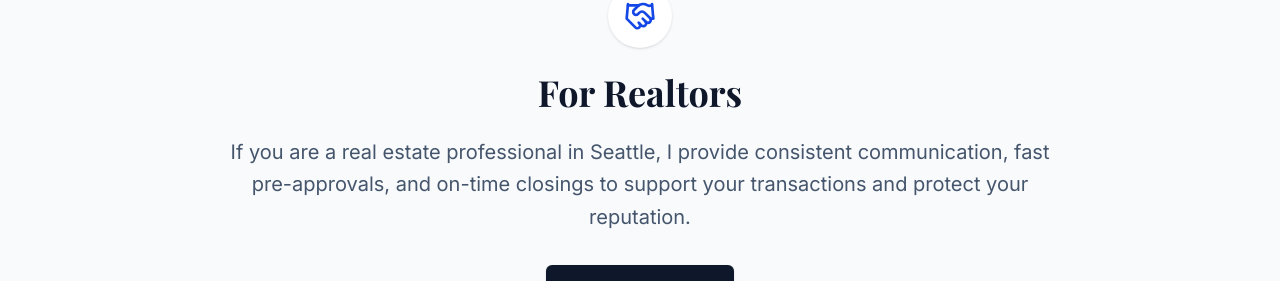
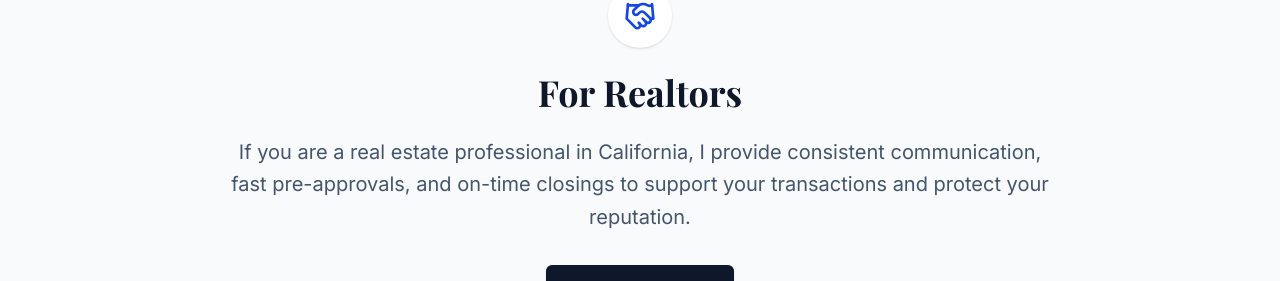
Before and after one commit to astraluxeindustries/crystal-miller, a React (Vite) app in the folder premium-mortgage-officer/: page / in a window 1280 px wide. Shown: the part 4191-4472 px from the top of the page. Built offline with nearby package versions, Linux system fonts and the light colour scheme; a web font is replaced by a local one.

Commit message:
Update Realtor.tsx

```diff
--- a/premium-mortgage-officer/src/components/Realtor.tsx
+++ b/premium-mortgage-officer/src/components/Realtor.tsx
@@ -13,7 +13,7 @@ export const RealtorPartnership = () => {
           For Realtors
         </h2>
         <p className="text-xl text-slate-600 mb-8 leading-relaxed">
-          If you are a real estate professional in Seattle, I provide consistent communication, fast pre-approvals, and on-time closings to support your transactions and protect your reputation.
+          If you are a real estate professional in California, I provide consistent communication, fast pre-approvals, and on-time closings to support your transactions and protect your reputation.
         </p>
         <Button variant="primary" size="lg">
           Partner With Me
```
